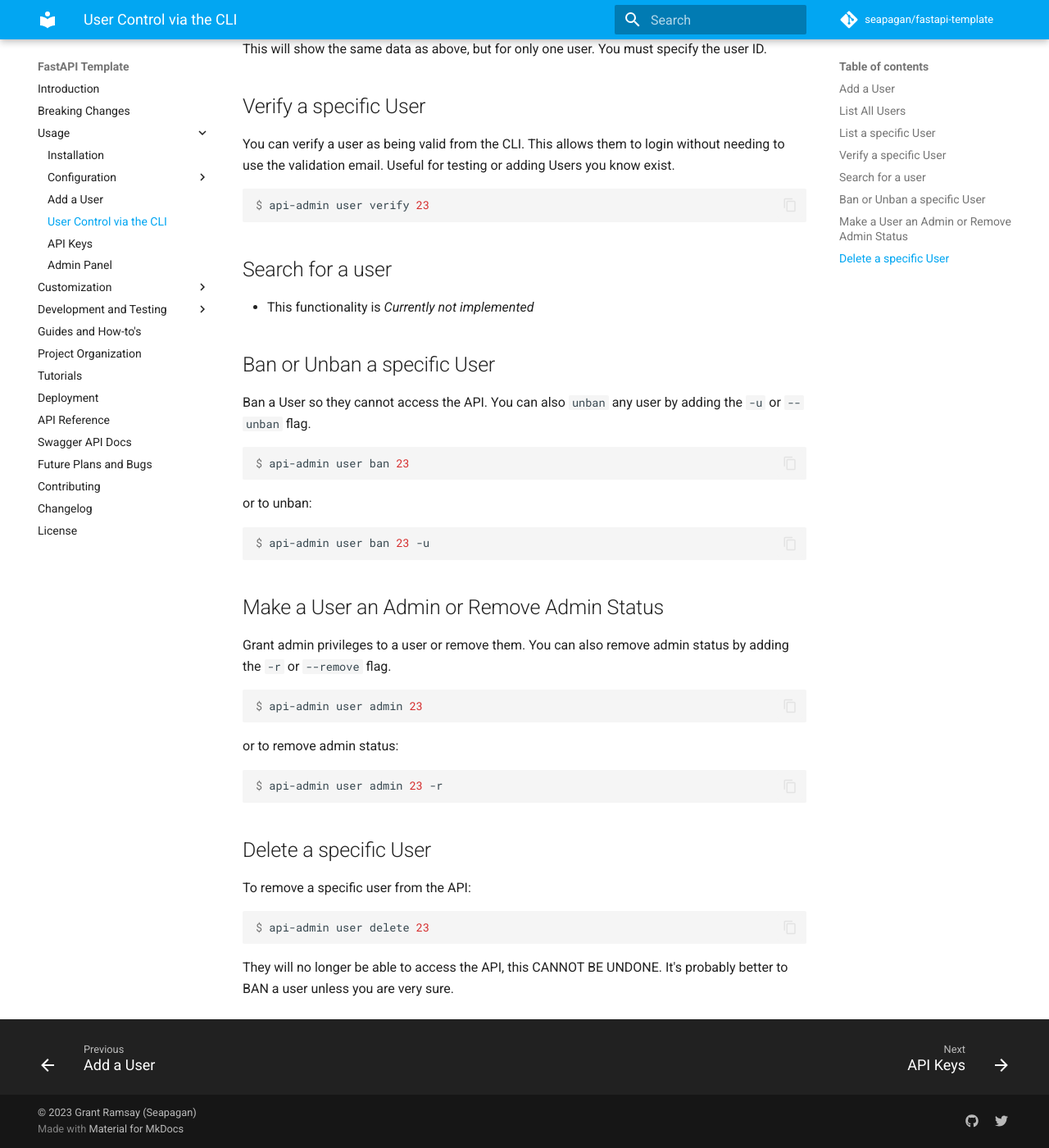
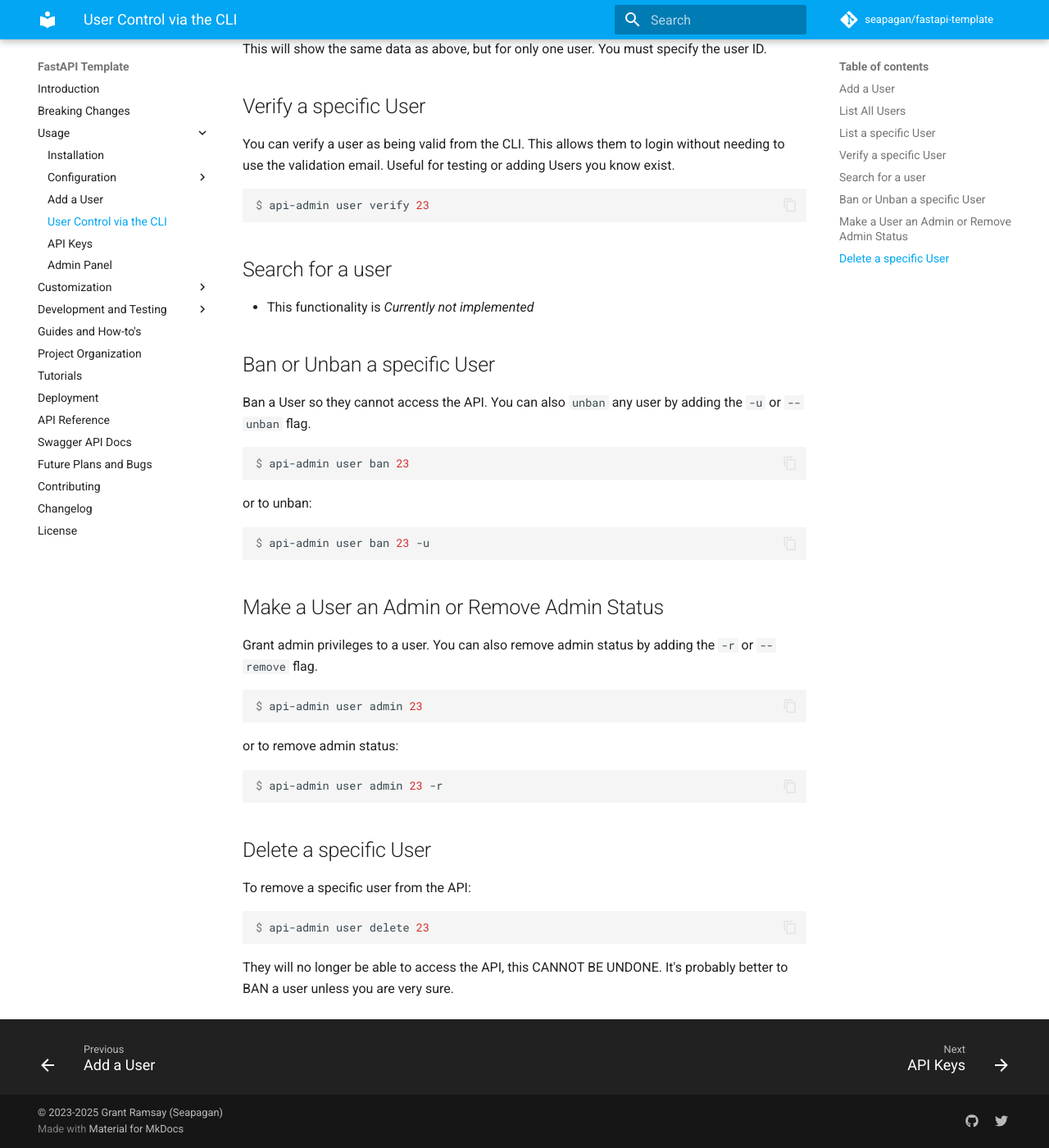
Before and after one commit to seapagan/fastapi-template, an MkDocs documentation site: the page built from docs/usage/user-control.md, in a window 1280 px wide and 1400 px high, scrolled down 982 px. Shown: the whole window at 82% size. Built offline with MkDocs 1.6.1 and Material for MkDocs 9.7.7, drawn with Linux system fonts in a browser that asks for light colours; comment, search, counter and statistics services are not loaded.

Commit message:
docs: update copyright years
Signed-off-by: Grant Ramsay <seapagan@gmail.com>

````diff
--- a/docs/usage/user-control.md
+++ b/docs/usage/user-control.md
@@ -74,7 +74,8 @@ $ api-admin user ban 23 -u
 
 ## Make a User an Admin or Remove Admin Status
 
-Grant admin privileges to a user or remove them. You can also remove admin status by adding the `-r` or `--remove` flag.
+Grant admin privileges to a user. You can also remove admin status by adding the
+`-r` or `--remove` flag.
 
 ```console
 $ api-admin user admin 23
--- a/mkdocs.yml
+++ b/mkdocs.yml
@@ -24,7 +24,7 @@ extra:
     - icon: fontawesome/brands/twitter
       link: https://twitter.com/gnramsay-dev
 
-copyright: © 2023 Grant Ramsay (Seapagan)
+copyright: © 2023-2025 Grant Ramsay (Seapagan)
 
 plugins:
   - mkdocstrings
````
